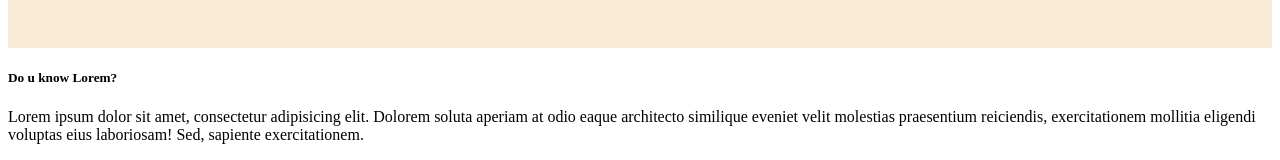
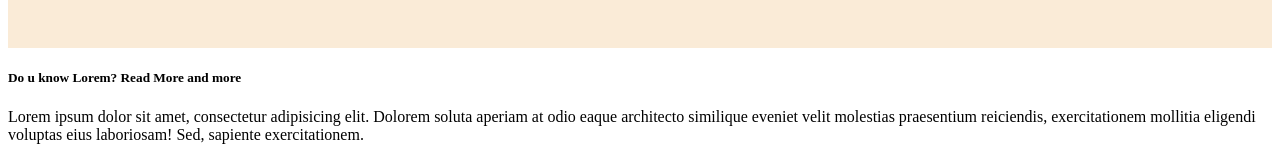
Before and after one commit to Asrafpavel/my-second-repo, a plain HTML site: page index.html in a window 1280 px wide. Shown: the part 121-281 px from the top of the page. Drawn offline with Linux system fonts and the light colour scheme.

```diff
--- a/index.html
+++ b/index.html
@@ -10,7 +10,7 @@
     <header class="header">
         <h3> Show Your Website</h3>
     </header>
-    <h5>Do u know Lorem?</h5>
+    <h5>Do u know Lorem? Read More and more</h5>
     <p> Lorem ipsum dolor sit amet, consectetur adipisicing elit. Dolorem soluta aperiam at odio eaque architecto similique eveniet velit molestias praesentium reiciendis, exercitationem mollitia eligendi voluptas eius laboriosam! Sed, sapiente exercitationem.</p>
     <h2>Web Development Carrer Form</h2>
     <form class="form-type">
```
